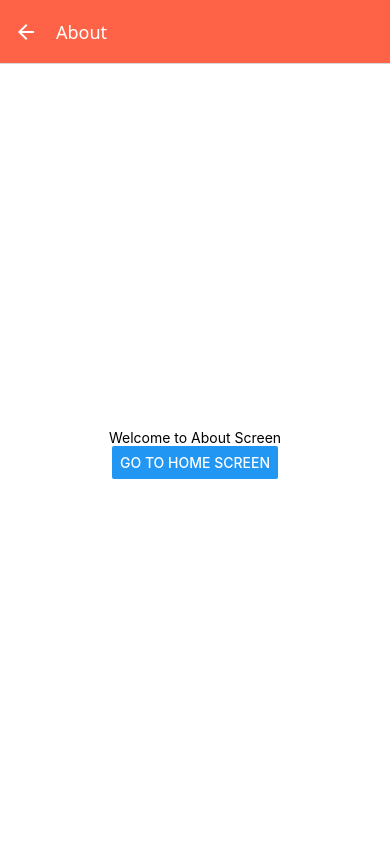
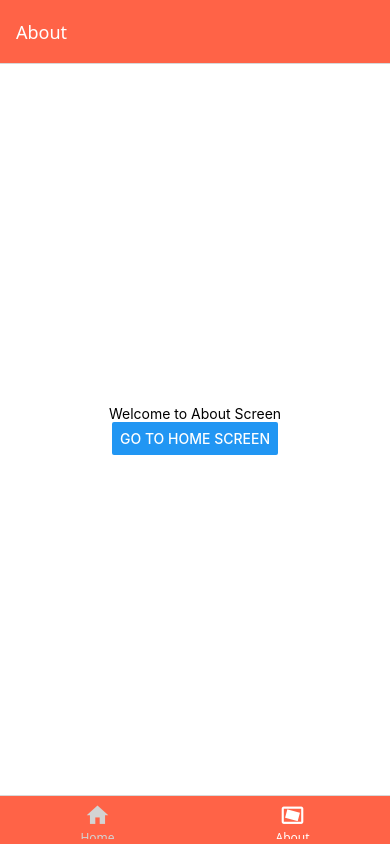
Before and after one commit to DusanPeric44/DSSchool-Dusan-Peric, a React Native app: screen / in a window 390 px wide. Both pictures are taken after a click on the button "GO TO ABOUT SCREEN". Built offline with nearby package versions, Linux system fonts and the light colour scheme.

Commit message:
lesson 18

```diff
--- a/App.js
+++ b/App.js
@@ -1,12 +1,35 @@
 import { NavigationContainer } from "@react-navigation/native";
-import MainStackNavigator from "./src/navigation/StackNavigator";
+import BottomTabNavigator from "./src/navigation/TabNavigator";
 
 const App = () => {
   return (
     <NavigationContainer>
-      <MainStackNavigator />
+      <BottomTabNavigator />
     </NavigationContainer>
   );
 };
 
 export default App;
+
+// Easy:
+// Add another screen, "Profile.js", and add it to the bottom tab navigation.
+// Profile page should just have a simple Text component displaying "Profile Page".
+// Ensure that you also have an icon associated with this new tab.
+
+// Medium:
+// Change the colour of the active tab to your favourite colour.
+
+// Hard:
+// Create a Bottom Tab Navigator with five screens: Home, About, Profile,
+// Settings, and Contact.
+// Each of these screens should be a separate component and should
+// display a simple text indicating the name of the screen.
+// Additionally, you need to implement the following features:
+
+// Use different icons from the @expo/vector-icons library for each tab.
+
+// Customize the Tab.Navigator and Tab.Screen options to change
+// the appearance of the tab bar and individual tabs.
+
+// Implement a badge count for the Settings tab. This badge count
+// should increment every time the Settings tab is visited.
--- a/package.json
+++ b/package.json
@@ -9,7 +9,9 @@
     "web": "expo start --web"
   },
   "dependencies": {
+    "@expo/vector-icons": "^15.0.3",
     "@react-native-community/masked-view": "^0.1.11",
+    "@react-navigation/bottom-tabs": "^7.8.4",
     "@react-navigation/native": "^7.1.19",
     "@react-navigation/stack": "^7.6.2",
     "expo": "^54.0.22",
--- a/src/navigation/StackNavigator.js
+++ b/src/navigation/StackNavigator.js
@@ -16,12 +16,19 @@ const MainStackNavigator = ({ navigation }) => {
   return (
     <Stack.Navigator screenOptions={screenOptionStyle}>
       <Stack.Screen name="Home" component={Home} />
+    </Stack.Navigator>
+  );
+};
+
+const AboutStackNavigator = ({ navigation }) => {
+  return (
+    <Stack.Navigator screenOptions={screenOptionStyle}>
       <Stack.Screen name="About" component={About} />
     </Stack.Navigator>
   );
 };
 
-export default MainStackNavigator;
+export { MainStackNavigator, AboutStackNavigator };
 
 // Easy:
 
--- /dev/null
+++ b/src/navigation/TabNavigator.js
@@ -0,0 +1,50 @@
+import { createBottomTabNavigator } from "@react-navigation/bottom-tabs";
+import { MainStackNavigator, AboutStackNavigator } from "./StackNavigator";
+import { MaterialCommunityIcons } from "@expo/vector-icons";
+
+const Tab = createBottomTabNavigator();
+
+const BottomTabNavigator = () => {
+  return (
+    <Tab.Navigator
+      screenOptions={{
+        tabBarActiveTintColor: "white",
+        tabBarInactiveTintColor: "lightgray",
+        tabBarStyle: {
+          backgroundColor: "#FF6347",
+        },
+        tabBarLabelStyle: {
+          fontSize: 12,
+        },
+        headerShown: false,
+      }}
+    >
+      <Tab.Screen
+        name="Home"
+        component={MainStackNavigator}
+        options={{
+          tabBarLabel: "Home",
+          tabBarIcon: ({ color }) => (
+            <MaterialCommunityIcons name="home" size={26} color={color} />
+          ),
+        }}
+      />
+      <Tab.Screen
+        name="About"
+        component={AboutStackNavigator}
+        options={{
+          tabBarLabel: "About",
+          tabBarIcon: ({ color }) => (
+            <MaterialCommunityIcons
+              name="video-stabilization"
+              size={26}
+              color={color}
+            />
+          ),
+        }}
+      />
+    </Tab.Navigator>
+  );
+};
+
+export default BottomTabNavigator;
```
Also changed, not shown: 1 other file (tests, documents, lock files or other folders).
